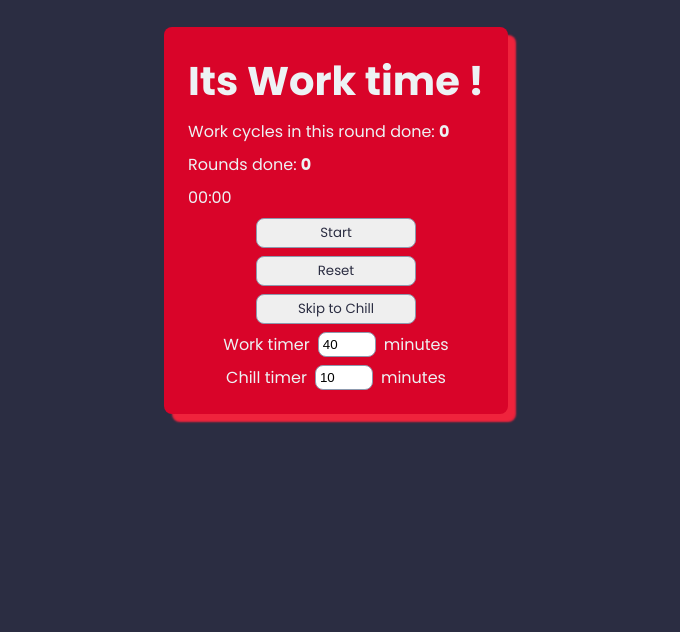
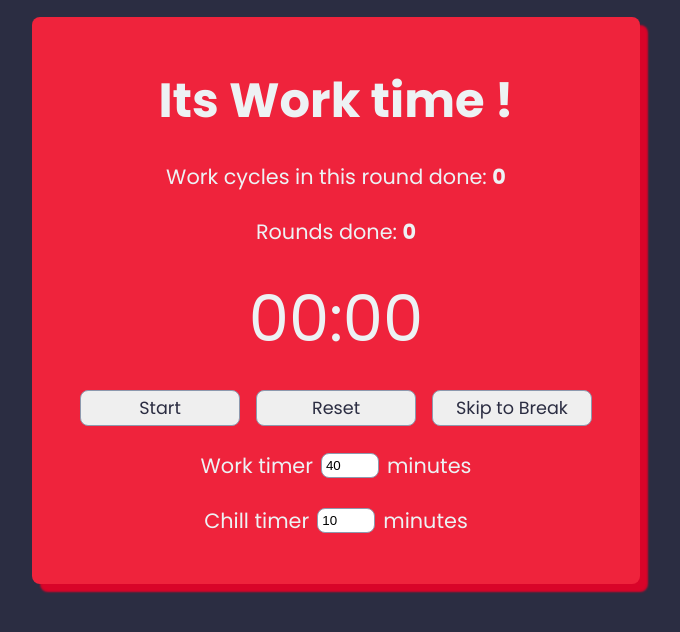
Before and after one commit to est5/pomotimer, a React (Vite) app: page / in a window 1280 px wide. Shown: the top 632 px of the page, without its empty margins (304-984 px from the left). Built offline with nearby package versions, Linux system fonts and the light colour scheme.

Commit message:
more space styles

```diff
--- a/src/App.css
+++ b/src/App.css
@@ -2,5 +2,5 @@
   display: flex;
   justify-content: center;
   align-items: center;
-  height: 55%;
+  height: 75%;
 }
--- a/src/components/button/btn.css
+++ b/src/components/button/btn.css
@@ -1,6 +1,7 @@
 button {
   border-radius: 8px;
   border: 1px solid #8d99ae;
+  font-size: 1.1rem;
 
   min-width: 10rem;
   padding: 4px 8px;
@@ -12,7 +13,3 @@ button {
 button:hover {
   transform: scale(1.1);
 }
-
-button:active {
-  border: 2px solid;
-}
--- a/src/components/timer/Timer.tsx
+++ b/src/components/timer/Timer.tsx
@@ -143,9 +143,9 @@ function Timer() {
       case 0:
         return 'Work';
       case 1:
-        return 'Chill';
+        return 'Break';
       case 2:
-        return 'Long Chill';
+        return 'Long Break';
     }
   };
 
@@ -176,7 +176,7 @@ function Timer() {
       <p>
         Rounds done: <strong>{round}</strong>
       </p>
-      <p>{strTimer}</p>
+      <p className="timer">{strTimer}</p>
 
       <div className="buttons">
         <Button
@@ -195,7 +195,7 @@ function Timer() {
             }
             setFocusType(focusType == 0 ? 1 : 0);
           }}
-          txt={`Skip to ${focusType == 0 ? 'Chill' : 'Work'}`}
+          txt={`Skip to ${focusType == 0 ? 'Break' : 'Work'}`}
         />
       </div>
 
--- a/src/components/timer/timer.css
+++ b/src/components/timer/timer.css
@@ -1,22 +1,28 @@
 .timer-container {
   display: flex;
   flex-direction: column;
-  gap: 8px;
+  align-items: center;
+  gap: 24px;
+  font-size: 1.3rem;
 
-  background-color: #d90429;
-  padding: 24px;
+  background-color: #ef233c;
+  padding: 48px;
   border-radius: 8px;
-  box-shadow: 8px 8px 2px #ef233c;
+  box-shadow: 8px 8px 2px #d90429;
 }
 
 .buttons {
   display: flex;
-  flex-direction: column;
-  gap: 8px;
+  /* flex-direction: column; */
+  gap: 16px;
 
   align-items: center;
 }
 
 h1 {
-  font-size: 2.5rem;
+  font-size: 3rem;
 }
+
+.timer {
+  font-size: 4rem;
+}
```
